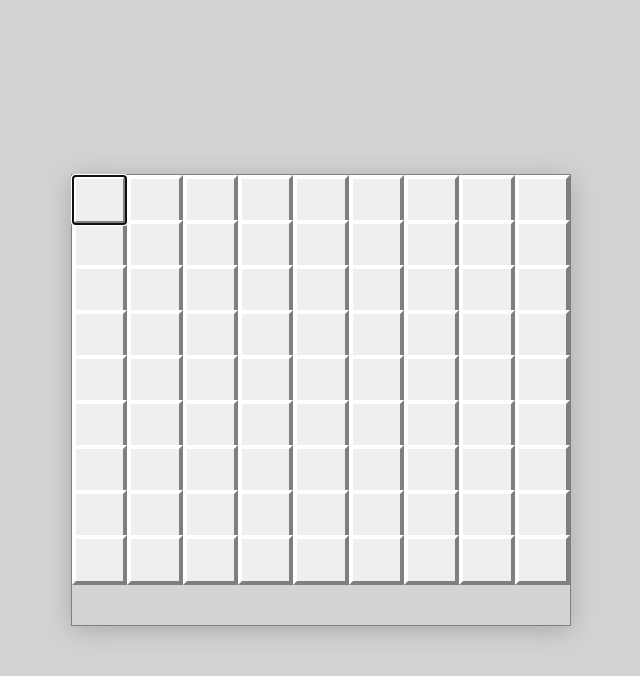
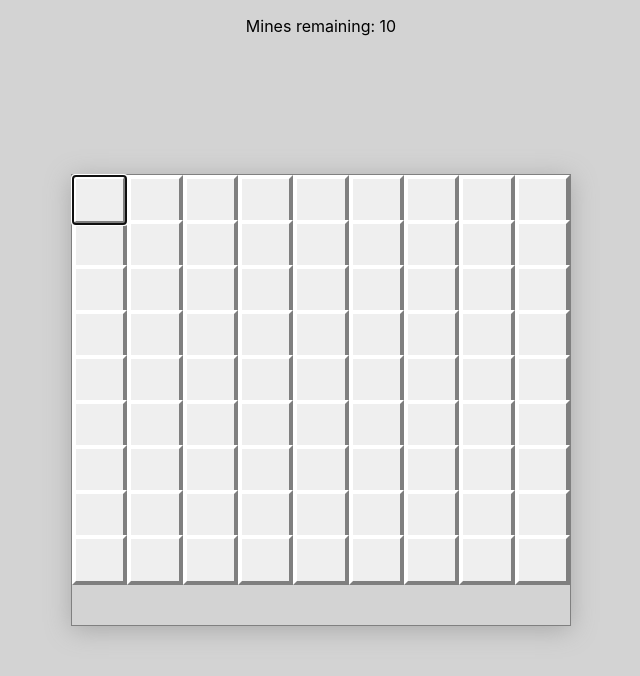
Before and after one commit to perpetualgrimace/minesweeper-test, a React (Create React App) app: page / in a window 1280 px wide. Shown: the top 676 px of the page, without its empty margins (319-959 px from the left). Built offline with nearby package versions, Linux system fonts and the light colour scheme.

Commit message:
prevents cheating by selecting tiles; adds mine counter

```diff
--- a/src/App.css
+++ b/src/App.css
@@ -42,6 +42,11 @@ body {
 	border: 1px solid gray;
 }
 
+/* no cheating */
+.ms-tile:not(.is-clicked) {
+	user-select: none;
+}
+
 .ms-tile:focus {
 	z-index: 1;
 	outline: 2px solid cornflower;
@@ -59,7 +64,12 @@ body {
 	position: absolute;
 	left: 0;
 	right: 0;
-	bottom: 0;
 	text-align: center;
-	padding-bottom: 1em;
 }
+
+.ms-message:not(:last-child) {
+	top: 1em;
+}
+.ms-message:last-child {
+	bottom: 1em;
+}
--- a/src/App.jsx
+++ b/src/App.jsx
@@ -184,6 +184,7 @@ export default class App extends Component {
   	const {gameOver, gameWon, tiles} = this.state;
   	let updatedTiles = tiles;
 
+    // prevent right click menu
   	e.preventDefault();
 
     if (!gameOver && !gameWon) {
@@ -204,7 +205,7 @@ export default class App extends Component {
   }
 
   render() {
-    const {gameOver, gameWon, tiles} = this.state;
+    const {gameOver, gameWon, mineCount, tiles} = this.state;
 
     // console.log(tiles);
     // console.log(tiles.filter(t => t.mine === true));
@@ -215,6 +216,10 @@ export default class App extends Component {
       <div className="ms">
 
       	<h1 className="u-visually-hidden">James Ferrell's attempt at recreating Minesweeper in React</h1>
+
+        <p className="ms-message">
+          Mines remaining: {mineCount}
+        </p>
 
         <div className="ms-grid">
           {tiles.map((tile, i) =>
```
